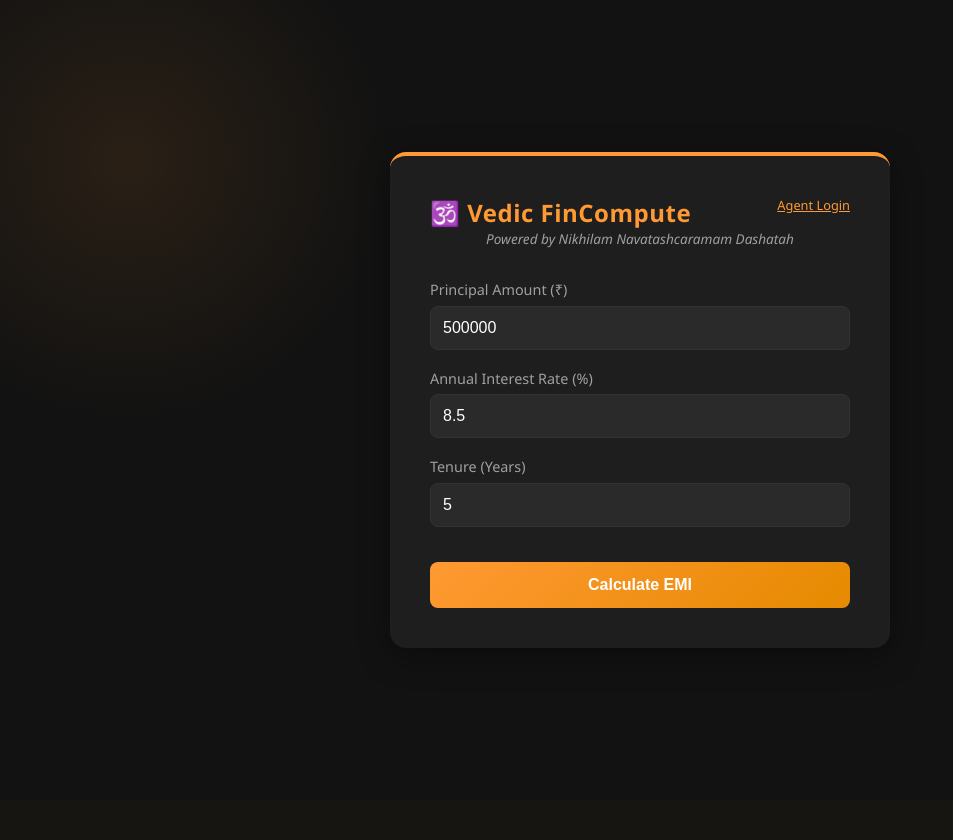
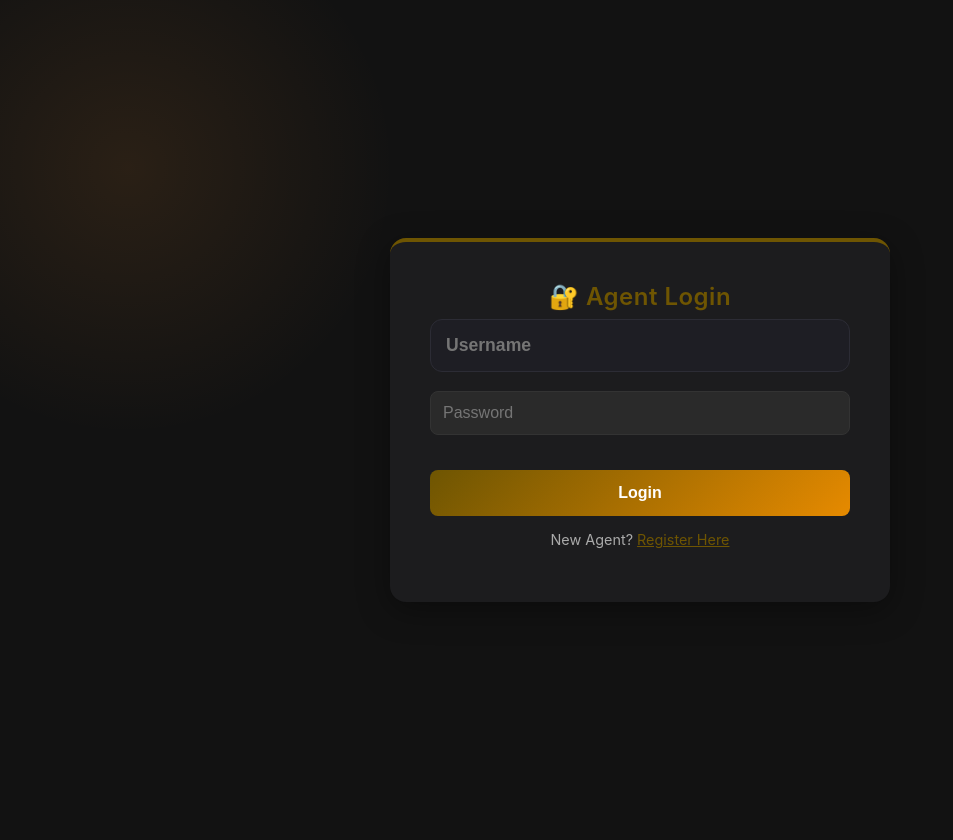
Before and after one commit to sde-akarshika-mehrotra/Vedic-Compute-Engine, a Flask app: page / in a window 1280 px wide. Shown: the whole page, without its empty margins (0-953 px from the left). Before the commit the page ends 608 px from the top, so only its background shows below. Run offline with Flask 3, Linux system fonts and the light colour scheme.

Commit message:
Updated login page UI

```diff
--- a/templates/index.html
+++ b/templates/index.html
@@ -1,160 +1,330 @@
 <!DOCTYPE html>
 <html lang="en">
 <head>
-    <meta charset="UTF-8">
-    <meta name="viewport" content="width=device-width, initial-scale=1.0">
-    <title>Vedic Financial Engine</title>
+    <title>Login - Vedic Bank</title>
     <link rel="stylesheet" href="{{ url_for('static', filename='css/style.css') }}">
 </head>
-<body>
 
-<div class="container">
-    <div style="display: flex; justify-content: space-between;">
-        <h2 style="margin: 0;">🕉️ Vedic FinCompute</h2>
-        <div style="font-size: 0.8rem;">
-            {% if current_user.is_authenticated %}
-                <span style="color: #888;">Agent: {{ current_user.username }}</span> |
-                <a href="{{ url_for('dashboard') }}" style="color: var(--primary);">Dashboard</a> |
-                <a href="{{ url_for('logout') }}" style="color: #aaa;">Logout</a>
-            {% else %}
-                <a href="{{ url_for('login') }}" style="color: var(--primary);">Agent Login</a>
-            {% endif %}
-        </div>
-    </div>
-
-    <div class="subtitle">Powered by Nikhilam Navatashcaramam Dashatah</div>
-
-    <div class="form-group">
-        <label>Principal Amount (₹)</label>
-        <input type="number" id="principal" value="500000" placeholder="e.g. 500000">
-    </div>
-
-    <div class="form-group">
-        <label>Annual Interest Rate (%)</label>
-        <input type="number" id="rate" step="0.1" value="8.5" placeholder="e.g. 8.5">
-    </div>
-
-    <div class="form-group">
-        <label>Tenure (Years)</label>
-        <input type="number" id="years" value="5" placeholder="e.g. 5">
-    </div>
-
-    <button onclick="calculateEMI()">Calculate EMI</button>
-
-    <div class="result-box" id="resultBox">
-        <div class="result-header">Estimated Monthly Installment</div>
-        <div class="emi-value" id="emiDisplay">₹0.00</div>
-
-        <div class="metrics-grid">
-            <div class="metric-item">
-                Latency
-                <span class="metric-value" id="latencyDisplay">0 μs</span>
-            </div>
-            <div class="metric-item">
-                Algorithm
-                <span class="badge">Nikhilam Sutra</span>
-            </div>
-            <div class="metric-item" style="grid-column: span 2; margin-top: 5px;">
-                Precision
-                <span class="metric-value">High-Scale Integer (10⁵)</span>
-            </div>
-        </div>
-
-        <div id="saveSection" style="margin-top: 20px; border-top: 1px solid #444; padding-top: 15px; display:none;">
-            {% if current_user.is_authenticated %}
-                <label style="margin-bottom: 5px; display:block;">Save Client Record</label>
-                <input type="text" id="clientName" placeholder="Client Name" style="margin-bottom: 10px;">
-                <input type="text" id="clientPhone" placeholder="Client Phone" style="margin-bottom: 10px;">
-                <button onclick="saveClientData()" style="background: #138808;">💾 Save to Database</button>
-            {% else %}
-                <p style="font-size: 0.8rem; color: #aaa; text-align: center; margin-top: 10px;">
-                    <a href="{{ url_for('login') }}" style="color: var(--primary);">Login</a> as an agent to save this quote.
-                </p>
-            {% endif %}
-        </div>
-    </div>
-</div>
-
-<script>
-    async function calculateEMI() {
-        const p = document.getElementById('principal').value;
-        const r = document.getElementById('rate').value;
-        const t = document.getElementById('years').value;
-        const resultBox = document.getElementById('resultBox');
-        const emiDisplay = document.getElementById('emiDisplay');
-        const saveSection = document.getElementById('saveSection');
-
-        if(!p || !r || !t) {
-            alert("Please fill in all fields");
-            return;
+<style>
+    /* --- GLOBAL VARIABLES & RESET --- */
+:root {
+    --bg-main: #121212;
+    --card-bg: #1c1c1e;
+    --input-bg: #1e1e24;
+    --purple: #c69b25;
+    --text-light: #ffffff;
+    --text-muted: #8e8e93;
+    --yellow: #ffea00;
+    --teal: #00e5ff;
+    --primary: #6e5502; /* For backward compatibility with your JS */
 }
 
-        // Show loading state
-        emiDisplay.innerText = "Computing...";
-        resultBox.style.display = 'block';
-        saveSection.style.display = 'none'; // Hide save button while calculating
-
-        try {
-            const response = await fetch('/calculate/emi', {
-                method: 'POST',
-                headers: { 'Content-Type': 'application/json' },
-                body: JSON.stringify({ principal: p, rate: r, years: t })
-            });
-
-            const data = await response.json();
-
-            if (data.error) {
-                alert("Error: " + data.error);
-                return;
+body {
+    background-color: var(--bg-main);
+    color: var(--text-light);
+    font-family: 'Inter', sans-serif;
+    margin: 0;
+    padding: 20px;
+    display: flex;
+    justify-content: center;
 }
 
-            // Update UI
-            emiDisplay.innerText = "₹ " + data.emi.toLocaleString('en-IN');
-            document.getElementById('latencyDisplay').innerText = data.latency_microseconds + " μs";
-
-            // Show Save Section after successful calculation
-            saveSection.style.display = 'block';
-
-        } catch (error) {
-            console.error("Error:", error);
-            alert("Failed to connect to Vedic Engine.");
-        }
+.app-container {
+    width: 100%;
+    max-width: 420px; /* Mobile-first design inspired by your reference */
 }
 
-    async function saveClientData() {
-        const name = document.getElementById('clientName').value;
-        const phone = document.getElementById('clientPhone').value;
-        // Clean the EMI text to get just the number
-        const emiText = document.getElementById('emiDisplay').innerText.replace('₹ ', '').replace(/,/g, '');
+/* --- HEADER --- */
+.header {
+    display: flex;
+    justify-content: space-between;
+    align-items: center;
+    margin-bottom: 30px;
+}
 
-        if(!name || !phone) { alert("Please enter client details"); return; }
+.logo-section {
+    display: flex;
+    align-items: center;
+    gap: 12px;
+}
 
-        try {
-            const response = await fetch('/save_client', {
-                method: 'POST',
-                headers: { 'Content-Type': 'application/json' },
-                body: JSON.stringify({
-                    name: name,
-                    phone: phone,
-                    principal: document.getElementById('principal').value,
-                    rate: document.getElementById('rate').value,
-                    years: document.getElementById('years').value,
-                    emi: parseFloat(emiText)
-                })
-            });
+.logo-icon {
+    background: linear-gradient(135deg, #d8ad37, #ef7918);
+    color: white;
+    width: 40px;
+    height: 40px;
+    border-radius: 10px;
+    display: flex;
+    justify-content: center;
+    align-items: center;
+    font-size: 24px;
+    font-weight: bold;
+    box-shadow: 0 4px 15px rgba(155, 154, 255, 0.3);
+}
 
-            if(response.ok) {
-                alert("Client Saved Successfully!");
-                window.location.href = "/dashboard";
-            } else {
-                alert("Error saving data");
+.logo-text h1 {
+    font-size: 1.2rem;
+    margin: 0 0 2px 0;
+    font-weight: 600;
 }
-        } catch (error) {
-            console.error(error);
-            alert("Network error");
+
+.logo-text h1 span {
+    color: var(--purple);
 }
+
+.logo-text p {
+    font-size: 0.55rem;
+    color: var(--text-muted);
+    margin: 0;
+    letter-spacing: 0.5px;
+    text-transform: uppercase;
 }
-</script>
 
+.agent-link {
+    color: var(--purple);
+    text-decoration: none;
+    font-size: 0.8rem;
+    font-weight: 500;
+}
+
+/* --- FORM ELEMENTS --- */
+.calculator-form {
+    margin-bottom: 30px;
+}
+
+.input-group {
+    margin-bottom: 25px;
+}
+
+.input-group label {
+    display: block;
+    color: var(--text-muted);
+    font-size: 0.9rem;
+    margin-bottom: 12px;
+    font-weight: 500;
+}
+
+/* Range Sliders */
+input[type=range] {
+    -webkit-appearance: none;
+    appearance: none;
+    width: 100%;
+    background: transparent;
+    margin-bottom: 20px; /* Increased space between slider and box */
+}
+
+input[type=range]:focus { outline: none; }
+
+input[type=range]::-webkit-slider-runnable-track {
+    width: 100%;
+    height: 4px;
+    background: #333;
+    border-radius: 2px;
+}
+
+input[type=range]::-webkit-slider-thumb {
+    height: 18px;
+    width: 18px;
+    border-radius: 50%;
+    background: var(--purple);
+    cursor: pointer;
+    -webkit-appearance: none;
+    margin-top: -7px;
+    box-shadow: 0 0 10px rgba(155, 154, 255, 0.5);
+    transition: transform 0.1s;
+}
+
+input[type=range]::-webkit-slider-thumb:hover {
+    transform: scale(1.2);
+}
+
+/* Number Inputs */
+input[type=number], input[type=text] {
+    width: 100%;
+    background-color: var(--input-bg);
+    border: 1px solid #2c2c35;
+    color: white;
+    padding: 15px;
+    border-radius: 12px;
+    font-size: 1.1rem;
+    font-weight: 600;
+    box-sizing: border-box;
+    transition: border-color 0.2s;
+}
+
+input[type=number]:focus, input[type=text]:focus {
+    outline: none;
+    border-color: var(--purple);
+}
+
+/* Calculation Button */
+.calc-btn {
+    width: 100%;
+    background-color: var(--purple);
+    color: #121212;
+    border: none;
+    padding: 18px;
+    border-radius: 14px;
+    font-size: 1rem;
+    font-weight: 700;
+    letter-spacing: 1.2px;
+    cursor: pointer;
+    margin-top: 10px;
+    transition: all 0.2s;
+}
+
+.calc-btn:hover {
+    background-color: #b0afff;
+    box-shadow: 0 5px 15px rgba(155, 154, 255, 0.4);
+}
+
+.calc-btn:active {
+    transform: scale(0.97);
+}
+
+/* --- RESULTS CARD --- */
+.result-card {
+    background-color: var(--card-bg);
+    border-radius: 24px;
+    padding: 30px 25px;
+    text-align: center;
+    box-shadow: 0 15px 35px rgba(0,0,0,0.6);
+}
+
+.result-header-text {
+    font-size: 0.7rem;
+    color: var(--text-muted);
+    letter-spacing: 2px;
+    margin-bottom: 10px;
+    text-transform: uppercase;
+}
+
+.main-emi {
+    font-size: 3.5rem;
+    font-weight: 700;
+    color: var(--purple);
+    margin-bottom: 25px;
+}
+
+/* Chart Styles */
+.chart-container {
+    width: 180px;
+    height: 180px;
+    margin: 0 auto 30px auto;
+    position: relative;
+}
+
+/* Totals Layout */
+.totals-grid {
+    display: flex;
+    justify-content: space-between;
+    margin-bottom: 25px;
+}
+
+.total-block {
+    text-align: left;
+    width: 46%;
+}
+
+.total-label {
+    font-size: 0.65rem;
+    color: var(--text-muted);
+    letter-spacing: 1px;
+    margin-bottom: 6px;
+    text-transform: uppercase;
+}
+
+.total-value {
+    font-size: 1.25rem;
+    font-weight: 700;
+    margin-bottom: 8px;
+}
+
+.total-value.yellow { color: var(--yellow); }
+.total-value.teal { color: var(--teal); }
+
+/* Progress Indicators */
+.progress-bar {
+    height: 4px;
+    border-radius: 2px;
+    width: 100%;
+    background-color: #333;
+}
+
+.yellow-bar-fill { background-color: var(--yellow); width: 40%; height: 100%; border-radius: 2px; }
+.teal-bar-fill { background-color: var(--teal); width: 100%; height: 100%; border-radius: 2px; }
+
+/* Metrics Footer */
+.metrics-footer {
+    display: flex;
+    justify-content: space-between;
+    font-size: 0.75rem;
+    color: #5a5a60;
+    border-top: 1px solid #2a2a30;
+    padding-top: 20px;
+}
+
+/* Save Section Styling */
+.save-section {
+    margin-top: 25px;
+    padding-top: 20px;
+    border-top: 1px dashed #333;
+}
+
+.save-section input {
+    margin-bottom: 12px;
+    font-size: 0.9rem;
+}
+
+.save-btn {
+    width: 100%;
+    background: #28a745;
+    color: white;
+    border: none;
+    padding: 12px;
+    border-radius: 10px;
+    font-weight: 700;
+    cursor: pointer;
+    transition: background 0.2s;
+}
+
+.save-btn:hover { background: #218838; }
+
+/* --- FOOTER --- */
+.bottom-footer {
+    text-align: center;
+    margin-top: 50px;
+    font-size: 0.65rem;
+    color: #444;
+    letter-spacing: 1.5px;
+    line-height: 2;
+    text-transform: uppercase;
+}
+
+/* --- RESPONSIVE ADJUSTMENTS --- */
+@media (max-width: 480px) {
+    .main-emi { font-size: 2.8rem; }
+    .total-value { font-size: 1.1rem; }
+}
+
+</style>
+
+
+<body>
+<div class="container" style="text-align: center;">
+    <h2>🔐 Agent Login</h2>
+    <form method="POST">
+        <div class="form-group">
+            <input type="text" name="username" placeholder="Username" required>
+        </div>
+        <div class="form-group">
+            <input type="password" name="password" placeholder="Password" required>
+        </div>
+        <button type="submit">Login</button>
+    </form>
+    <p style="margin-top: 15px; font-size: 0.9rem; color: #aaa;">
+        New Agent? <a href="{{ url_for('register') }}" style="color: var(--primary);">Register Here</a>
+    </p>
+</div>
 </body>
 </html>
```
Lines whose indentation alone changed are shown as unchanged.
